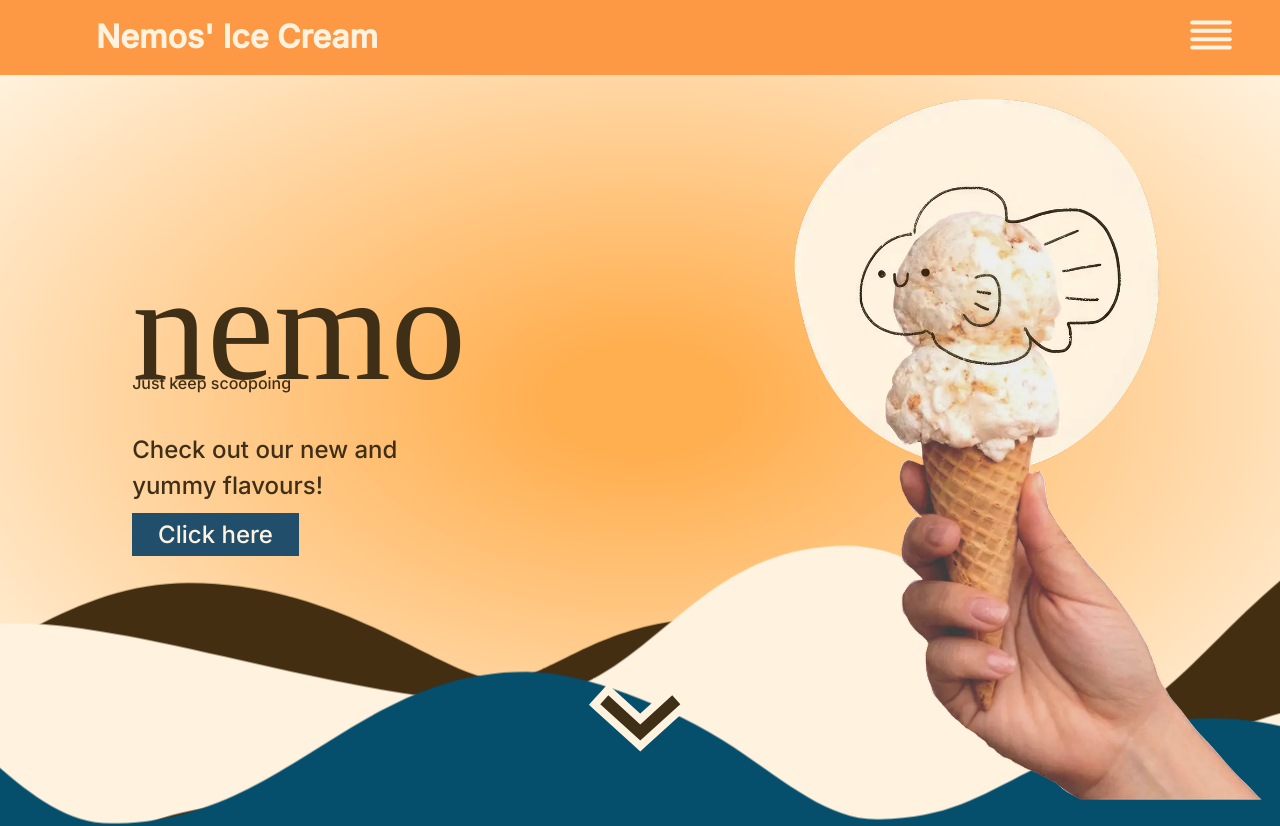
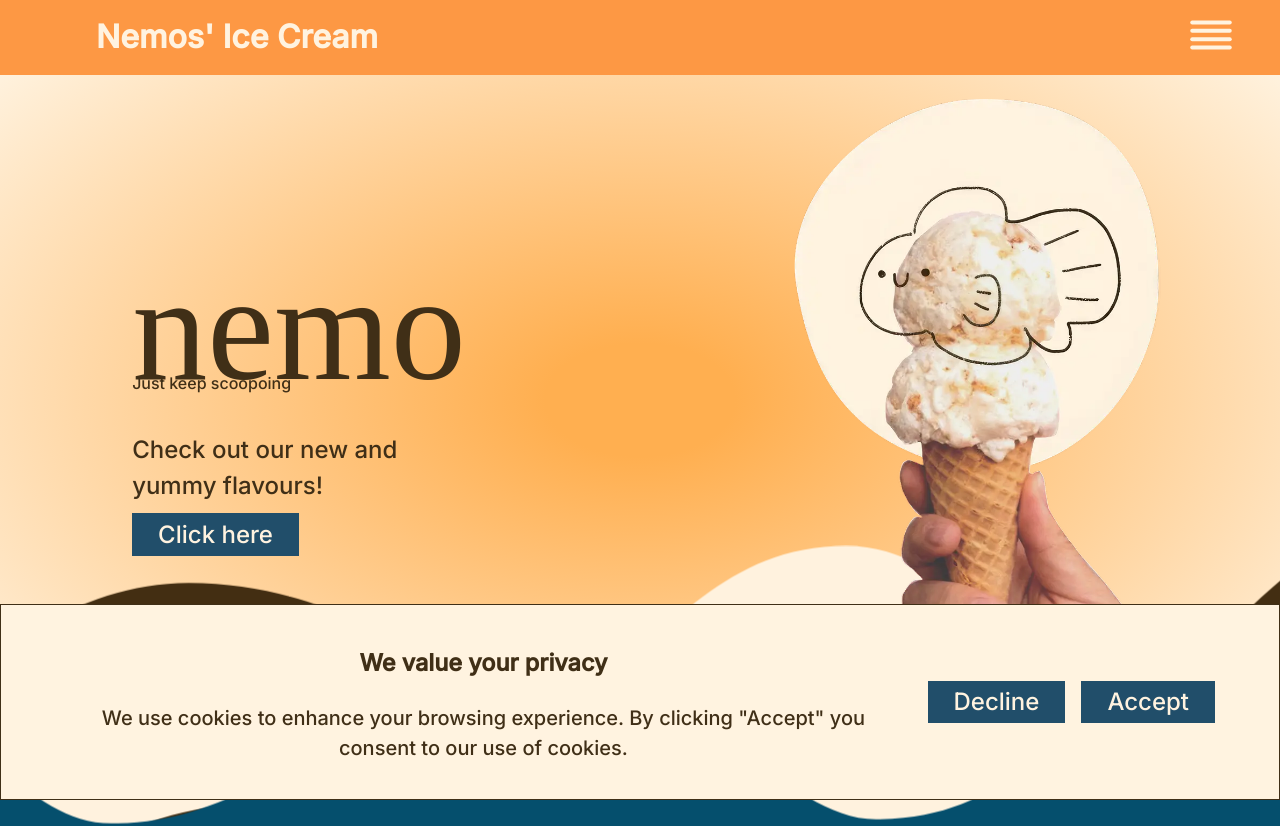
Before and after one commit to bluemountain3d/nemos-ice-cream, a Vue app: page / in a window 1280 px wide. Shown: the top 826 px of the page. Built offline with nearby package versions, Linux system fonts and the light colour scheme; a web font is replaced by a local one.

Commit message:
feat: added primary-btn class to buttons

```diff
--- a/src/components/CookieBar/CookieBar.vue
+++ b/src/components/CookieBar/CookieBar.vue
@@ -9,8 +9,8 @@
         </p>
       </div>
       <div class="buttons">
-        <button @click="declineCookies" class="decline">Decline</button>
-        <button @click="acceptCookies">Accept</button>
+        <button @click="declineCookies" class="decline primary-btn">Decline</button>
+        <button @click="acceptCookies" class="primary-btn">Accept</button>
       </div>
     </div>
   </Transition>
@@ -41,6 +41,7 @@ const declineCookies = () => {
 
 <style scoped lang="scss">
 .cookie-bar {
+  z-index: 99;
   position: fixed;
   bottom: 0;
   left: 0;
@@ -96,15 +97,15 @@ const declineCookies = () => {
   }
 }
 
-.cookie-bar button {
-  background: var(--bg-button);
-  color: var(--text-light);
-  font-size: 1rem;
-  border: none;
-  padding: 0.5rem 1rem;
-  cursor: pointer;
-  text-transform: uppercase;
-}
+// .cookie-bar button {
+//   background: var(--bg-button);
+//   color: var(--text-light);
+//   font-size: 1rem;
+//   border: none;
+//   padding: 0.5rem 1rem;
+//   cursor: pointer;
+//   text-transform: uppercase;
+// }
 
 // Fade transition
 .fade-enter-active,
```
